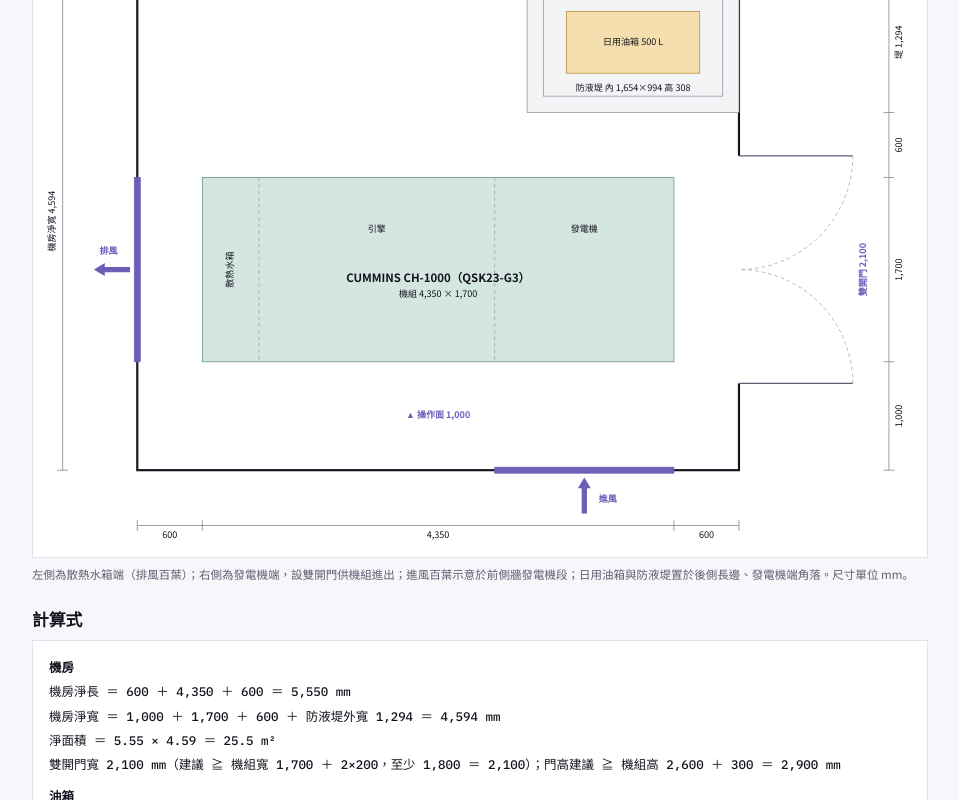
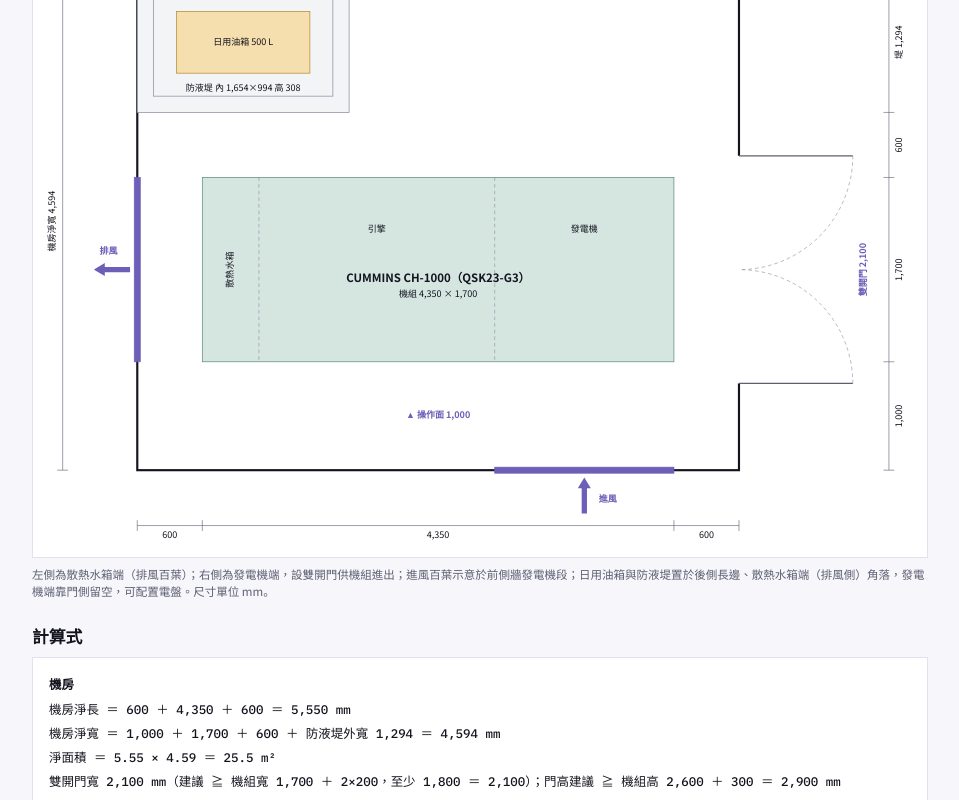
Before and after one commit to evan-yufanlin/allcom-website, a Next.js app: page /tools/generator in a window 1280 px wide. Shown: the part 2233-3033 px from the top of the page, without its empty margins (160-1119 px from the left). Built offline with nearby package versions, Linux system fonts and the light colour scheme.

Commit message:
Generator tool: place day tank at radiator-end corner
Co-Authored-By: Claude Opus 5.5 <noreply@anthropic.com>
Claude-Session: https://claude.ai/code/session_01GyJMtG6yMBg1KRqad1rjEg

```diff
--- a/src/components/GeneratorPdf.tsx
+++ b/src/components/GeneratorPdf.tsx
@@ -146,7 +146,7 @@ export default function GeneratorPdf({ r, projectName, generatedOn }: { r: GenRe
         <View style={s.plan} wrap={false}>
           <Plan r={r} />
         </View>
-        <Text style={s.note}>左側為散熱水箱端（排風百葉）；右側為發電機端，設雙開門供機組進出；進風百葉示意於前側牆發電機段；日用油箱與防液堤置於後側長邊、發電機端角落。尺寸單位 mm。</Text>
+        <Text style={s.note}>左側為散熱水箱端（排風百葉）；右側為發電機端，設雙開門供機組進出；進風百葉示意於前側牆發電機段；日用油箱與防液堤置於後側長邊、散熱水箱端（排風側）角落，發電機端靠門側留空，可配置電盤。尺寸單位 mm。</Text>
 
         {r.warnings.length > 0 && (
           <View wrap={false}>
--- a/src/components/GeneratorTool.tsx
+++ b/src/components/GeneratorTool.tsx
@@ -305,7 +305,7 @@ function Results({ r, projectName, fileName, generatedOn }: { r: GenResult; proj
         <div className="border border-line bg-white p-2">
           <GeneratorPlan d={drawing} />
         </div>
-        <p className="text-[0.72rem] text-muted">左側為散熱水箱端（排風百葉）；右側為發電機端，設雙開門供機組進出；進風百葉示意於前側牆發電機段；日用油箱與防液堤置於後側長邊、發電機端角落。尺寸單位 mm。</p>
+        <p className="text-[0.72rem] text-muted">左側為散熱水箱端（排風百葉）；右側為發電機端，設雙開門供機組進出；進風百葉示意於前側牆發電機段；日用油箱與防液堤置於後側長邊、散熱水箱端（排風側）角落，發電機端靠門側留空，可配置電盤。尺寸單位 mm。</p>
       </section>
 
       {r.warnings.length > 0 && (
--- a/src/lib/generator.ts
+++ b/src/lib/generator.ts
@@ -282,7 +282,7 @@ export function calculateGenerator(i: GenInput): GenResult {
   if (doorWidth < W) warnings.push(`門寬 ${fmt(doorWidth, 0)} mm 小於機組寬 ${fmt(W, 0)} mm，機組無法由門進出。`);
   if (doorWidth > width) warnings.push(`門寬 ${fmt(doorWidth, 0)} mm 大於機房淨寬 ${fmt(width, 0)} mm。`);
   const gen: Rect = { x: c.radiator, y: dikeW + c.back, w: L, h: W };
-  const dikeRect = { x: length - dikeL, y: 0, w: dikeL, h: dikeW };
+  const dikeRect = { x: 0, y: 0, w: dikeL, h: dikeW };
   const tankRect = { x: dikeRect.x + i.dikeWall + dike.offset, y: i.dikeWall + dike.offset, w: tank.size[0], h: tank.size[1] };
   const lengthLine =
     dikeL > genRun
```
Also changed, not shown: 1 other file (tests, documents, lock files or other folders).
